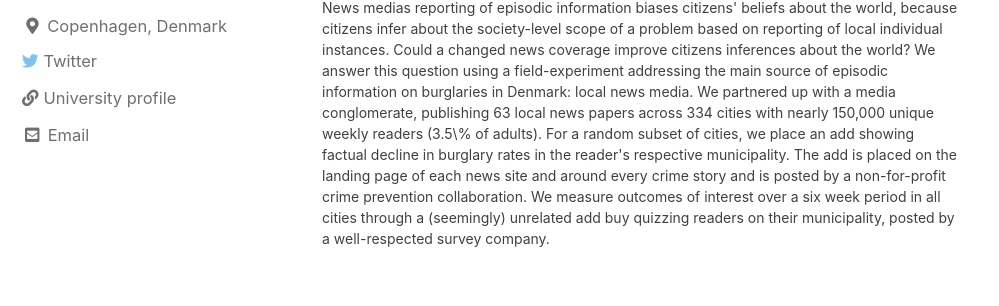
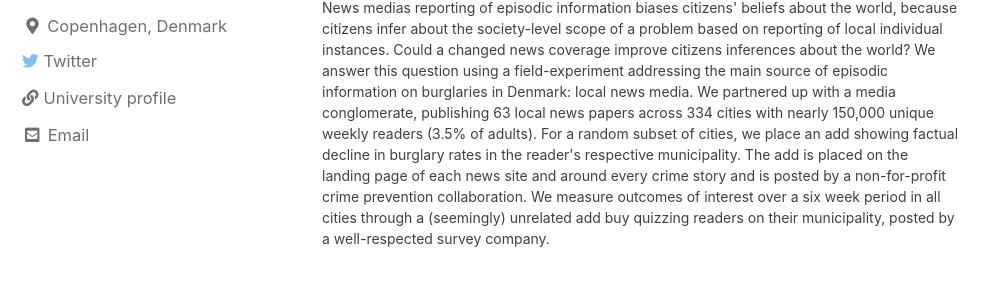
Before and after one commit to AndersWoller/AndersWoller.github.io, a Jekyll site: the page built from _pages/research.md, in a window 1280 px wide and 900 px high, scrolled down 702 px. Shown: the part 261-567 px from the top of the window, without its empty margins (0-999 px from the left). Built offline with Jekyll 4.4.1, drawn with Linux system fonts in a browser that asks for light colours; cached includes are drawn as plain includes.

Commit message:
Update research.md

```diff
--- a/_pages/research.md
+++ b/_pages/research.md
@@ -15,7 +15,7 @@ with Horacio Larreguy
 <h2> Correcting Misperceptions with Base Rate Information: Evidence from a Field Experiment in Online Local Media </h2>
 with Asmus Leth Olsen
 
-<p style="font-size:14px"> News medias reporting of episodic information biases citizens' beliefs about the world, because citizens infer about the society-level scope of a problem based on reporting of local individual instances. Could a changed news coverage improve citizens inferences about the world? We answer this question using a field-experiment addressing the main source of episodic information on burglaries in Denmark: local news media. We partnered up with a media conglomerate, publishing 63 local news papers across 334 cities with nearly 150,000 unique weekly readers (3.5\% of adults). For a random subset of cities, we place an add showing factual decline in burglary rates in the reader's respective municipality. The add is placed on the landing page of each news site and around every crime story and is posted by a non-for-profit crime prevention collaboration. We measure outcomes of interest over a six week period in all cities through a (seemingly) unrelated add buy quizzing readers on their municipality, posted by a well-respected survey company. </p>
+<p style="font-size:14px"> News medias reporting of episodic information biases citizens' beliefs about the world, because citizens infer about the society-level scope of a problem based on reporting of local individual instances. Could a changed news coverage improve citizens inferences about the world? We answer this question using a field-experiment addressing the main source of episodic information on burglaries in Denmark: local news media. We partnered up with a media conglomerate, publishing 63 local news papers across 334 cities with nearly 150,000 unique weekly readers (3.5% of adults). For a random subset of cities, we place an add showing factual decline in burglary rates in the reader's respective municipality. The add is placed on the landing page of each news site and around every crime story and is posted by a non-for-profit crime prevention collaboration. We measure outcomes of interest over a six week period in all cities through a (seemingly) unrelated add buy quizzing readers on their municipality, posted by a well-respected survey company. </p>
 
 <h2> Choosing Quality Over Composition - A Field-Experiment to Improve the School-Accountability Mechanism </h2>
 with Asmus Leth Olsen
```
